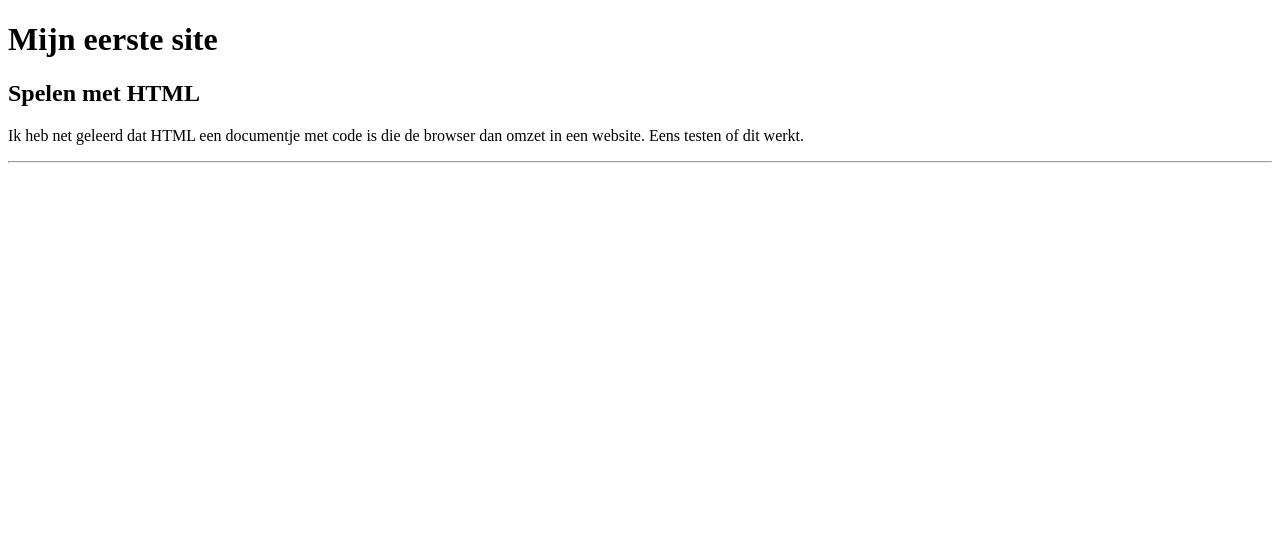
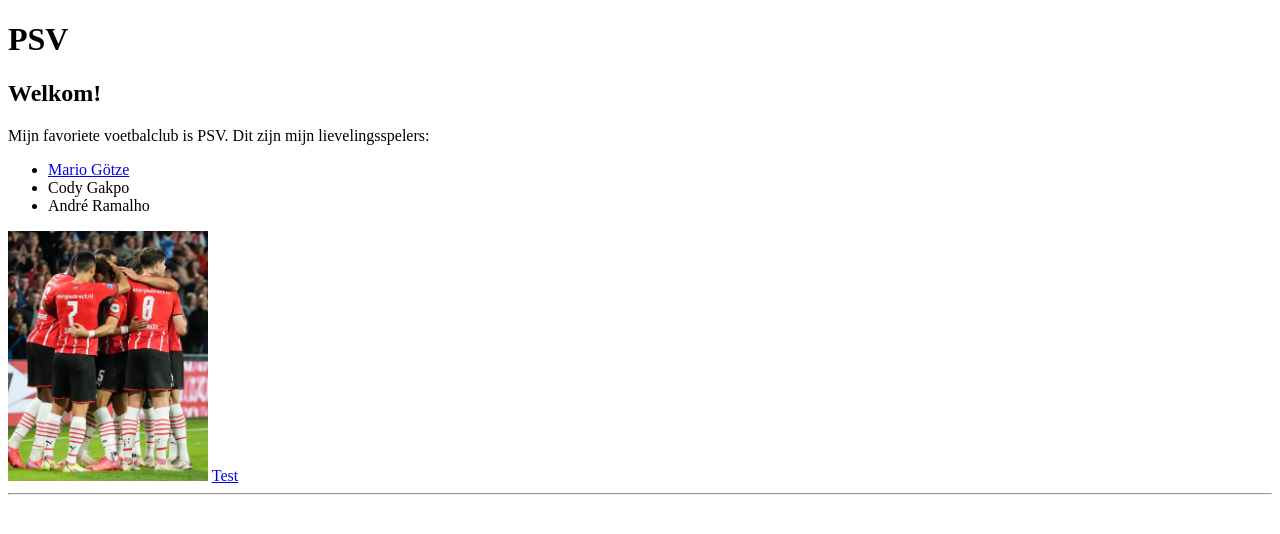
Before and after one commit to BerberBouma/wincacademy, a plain HTML site: page index.html in a window 1280 px wide. Drawn offline with Linux system fonts and the light colour scheme.

Commit message:
Add files via upload
Opdracht 2

```diff
--- a/index.html
+++ b/index.html
@@ -1,14 +1,19 @@
 <!DOCTYPE html>
 <html>
     <head>
-         <title> Mijn eerste website </title>
+        <h1>PSV</h1>
+        <h2>Welkom!</h2>
+        <title> PSV </title>
     </head>
     <body>
-       <h1>Mijn eerste site</h1>
-        <h2>Spelen met HTML</h2>
-        <p>Ik heb net geleerd dat HTML een documentje met code is
-             die de browser dan omzet in een website.
-            Eens testen of dit werkt.</p>
-            <hr>
+       <p>Mijn favoriete voetbalclub is PSV. Dit zijn mijn lievelingsspelers:</p>
+       <ul>
+            <li><a href="about.html">Mario Götze</a></li>
+            <li>Cody Gakpo</li>
+            <li>André Ramalho</li>
+       </ul>
+       <img src="Grouphug_.jpg" width="200">
+       <a href="about.html">Test</a>
+       <hr>
     </body>
 </html>
```
Also changed, not shown: about.html (added, +20 -0 lines), Grouphug_.jpg (added), Mario.jpg (added).
